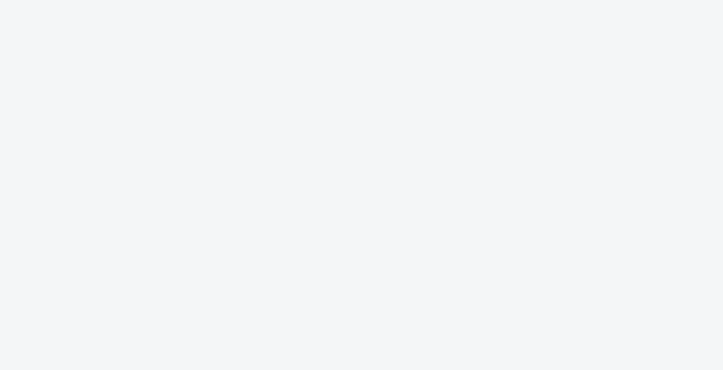
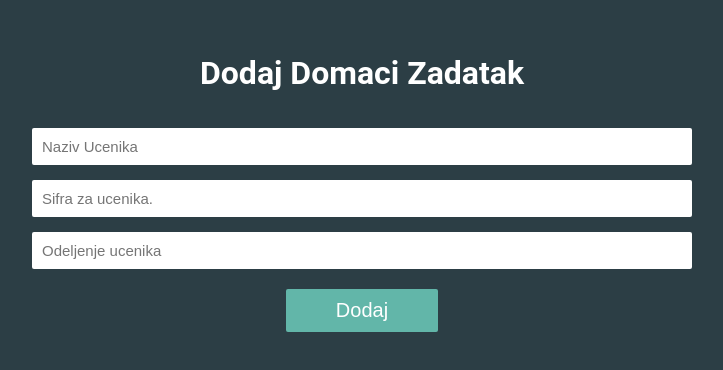
Before and after one commit to EminRedzovic/HakatonDUNP, a React (Create React App) app: page /teacher/createNewStudent in a window 1280 px wide. Before the commit this address had no page. Shown: the part 218-588 px from the top of the page, without its empty margins (278-1001 px from the left). Built offline with nearby package versions, Linux system fonts and the light colour scheme.

Commit message:
Created Add Student Page

```diff
--- a/src/App.js
+++ b/src/App.js
@@ -7,6 +7,7 @@ import SubmitedForm from "./pages/submitForm/submitedForm";
 import TeacherRegister from "./pages/TeacherRegister/TeacherRegister";
 import TeacherLogin from "./pages/TeacherRegister/TeacherLogin";
 import CreateHomeWork from "./pages/createHomeWork/createHomeWork";
+import CreateNewStudent from "./pages/createNewStudent/createNewStudent";
 
 function App() {
   return (
@@ -16,6 +17,7 @@ function App() {
 
         <Route path="/submitedForm" element={<SubmitedForm />} />
         <Route path="/teacher/createHomeWork" element={<CreateHomeWork/>} />
+        <Route path="/teacher/createNewStudent" element={<CreateNewStudent/>} />
         <Route path="/register" element={<TeacherRegister />} />
         <Route path="/login" element={<TeacherLogin />} />
       </Routes>
--- /dev/null
+++ b/src/pages/createNewStudent/createNewStudent.jsx
@@ -0,0 +1,94 @@
+import React from "react";
+import "./createNewStudent.css";
+import { useFormik } from "formik";
+import * as Yup from "yup";
+import logoPhoto from "../../photos/download-removebg-preview.png";
+import { db, auth } from "../../firebase";
+import { Navigate, useNavigate } from "react-router-dom";
+import { collection } from "firebase/firestore";
+import { signInWithEmailAndPassword } from "firebase/auth";
+
+
+const CreateNewStudent = () => {
+  const navigate = useNavigate();
+  const token = localStorage.getItem("token");
+  const userCollection = collection(db, "users");
+
+  const formik = useFormik({
+    initialValues: {
+      email: "",
+      password: "",
+    },
+
+    validationSchema: Yup.object({
+      email: Yup.string().email("nevalidan e-mail").required("obavezno"),
+      password: Yup.string()
+        .required("obavezno")
+        .min(6, "minimalna duzina je 6 karaktera")
+        .max(20, "maksimalna duzina je 20 karaktera"),
+    }),
+
+    onSubmit: async (values) => {
+      const token = localStorage.getItem("token");
+      if (!token) {
+        try {
+          const userCredential = await signInWithEmailAndPassword(
+            auth,
+            formik.values.email,
+            formik.values.password
+          );
+          localStorage.setItem("token", userCredential.user.uid);
+          navigate("/");
+        } catch (err) {
+          alert("Uneti nalog ne postoji");
+        }
+      } else {
+        alert("Vec ste prijavljeni!");
+      }
+    },
+  });
+
+  if (token) {
+    return <Navigate to={"/"} replace={true} />;
+  }
+  return (
+    <div className="cns-page">
+      <div className="teacher-register">
+        <h1>Dodaj Domaci Zadatak</h1>
+
+        <form onSubmit={formik.handleSubmit} className="register-form">
+          <div className="email-div">
+            <input name="username" placeholder="Naziv Ucenika" />
+          </div>
+
+          <div className="password-div">
+            <input
+              name="password"
+              placeholder="Sifra za ucenika."
+              type="text"
+            />
+          </div>
+
+          <div className="department">
+            <input list="department" name="department" placeholder="Odeljenje ucenika"/>
+            <datalist id="department">
+              <option value="III-1" />
+              <option value="IV-1" />
+              <option value="V-1" />
+              <option value="VI-1" />
+              <option value="VII-1" />
+            </datalist>
+          </div>
+
+          <div className="register-button-div">
+            <button type="submit" className="register-button">
+              Dodaj
+            </button>
+          </div>
+        </form>
+      </div>
+    </div>
+  );
+};
+
+export default CreateNewStudent;
```
Also changed, not shown: src/pages/createNewStudent/createNewStudent.css (added).
